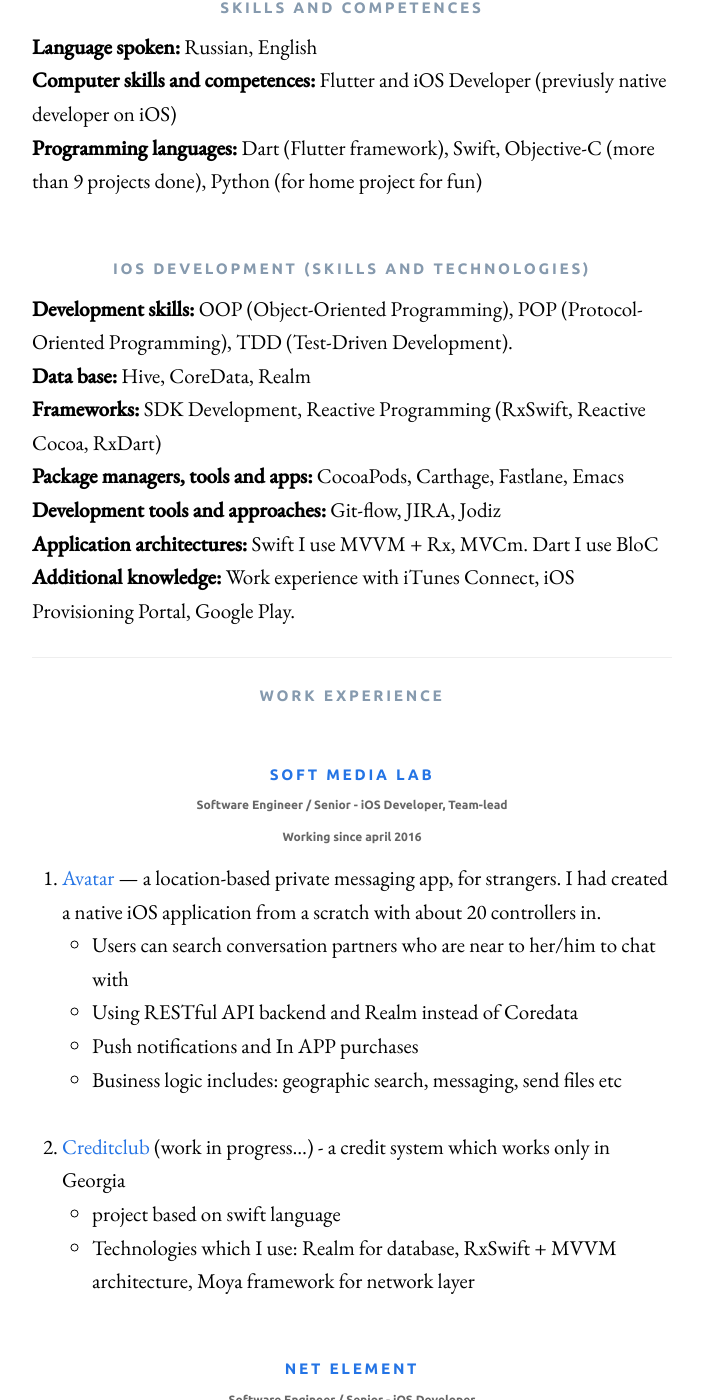
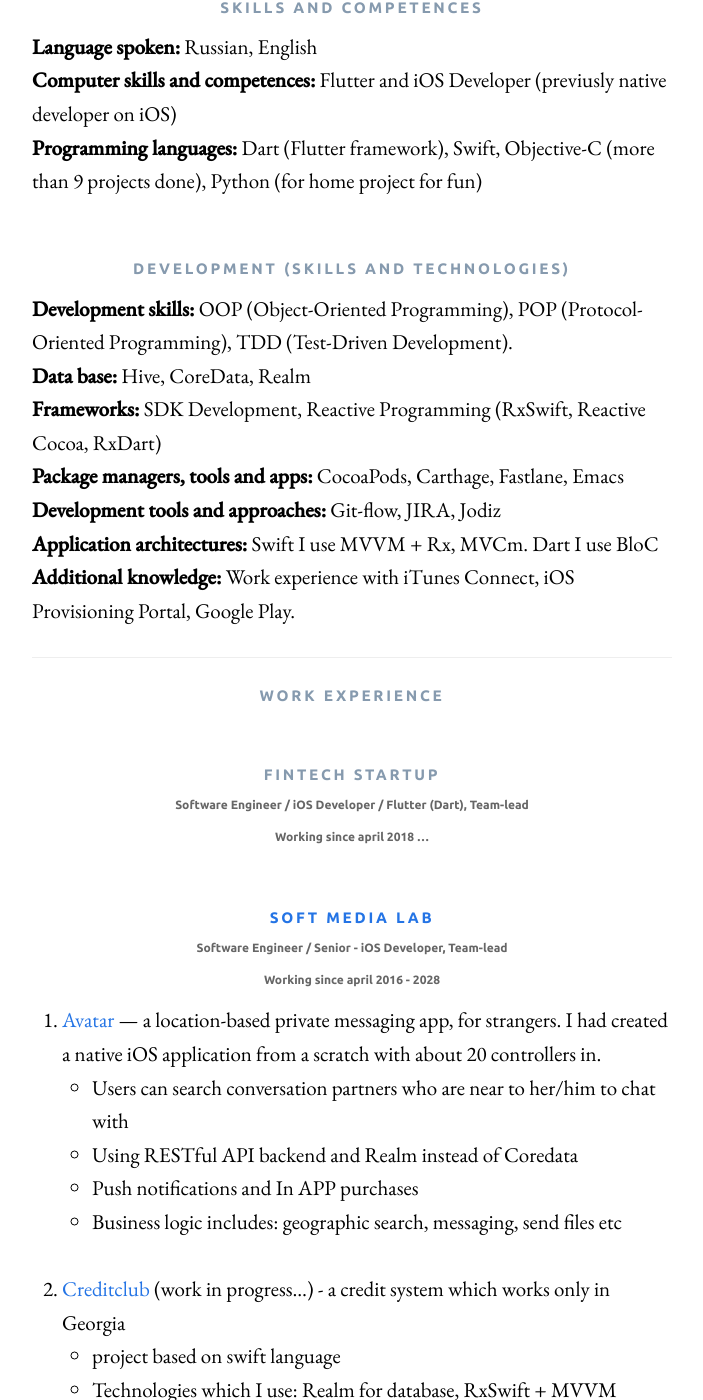
Before and after one commit to alobanov/alobanov.github.io, a Jekyll site: the page built from resume_en.md, in a window 1280 px wide and 1400 px high, scrolled down 677 px. Shown: the whole window, without its empty margins (288-991 px from the left). Built offline with Jekyll 4.4.1, drawn with Linux system fonts in a browser that asks for light colours; emoji names are drawn with the system emoji font; some web fonts are replaced.

Commit message:
Update resume_en.md

```diff
--- a/resume_en.md
+++ b/resume_en.md
@@ -33,13 +33,21 @@
 
 ## Work experience
 
+<br />
+
+## **Fintech startup**
+
+#### Software Engineer / iOS Developer / Flutter (Dart), Team-lead
+
+#### Working since april 2018 ...
+
 <br/>
 
 ## **[Soft Media Lab](http://softmedialab.com/)**
 
 #### Software Engineer / Senior - iOS Developer, Team-lead
 
-#### Working since april 2016
+#### Working since april 2016 - 2028
 
 1. [Avatar](http://abatap.com/) — a location-based private messaging  app, for strangers. I had created a native iOS application from a scratch with about 20 controllers in.
     - Users can search conversation partners who are near to her/him to chat with
```
Also changed, not shown: other parts of resume_en.md (+1 -1 lines).
